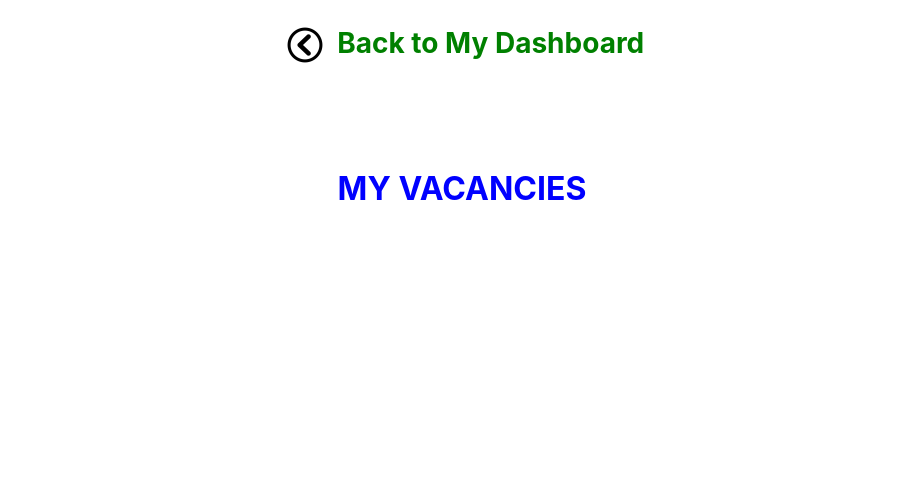
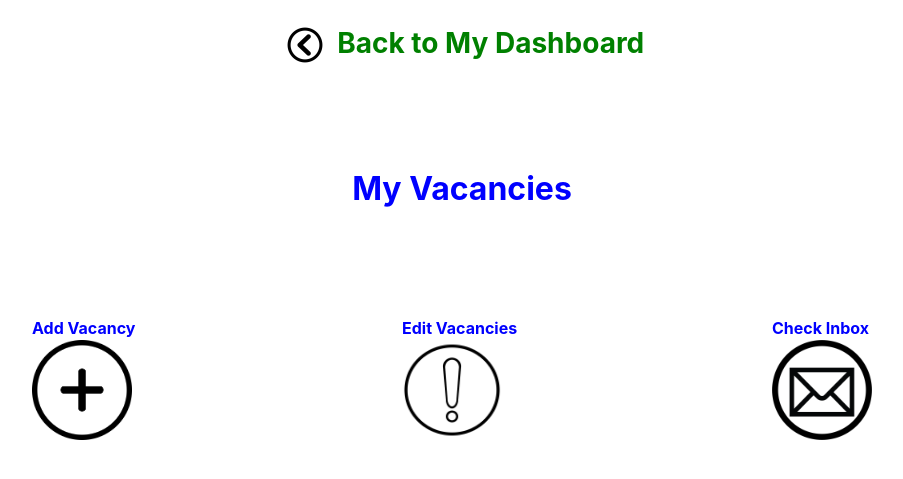
Before and after one commit to Herkry/Kenyan_Careers_WebApp, a PHP site: page /Employer/employer_vacancy_home.php in a window 1320 px wide. Shown: the top 479 px of the page, without its empty margins (198-1101 px from the left). Run offline with PHP 8.4, Linux system fonts and the light colour scheme; the visitor is signed in with stand-in values (Sample User, id 1).

Commit message:
Set up Vacancies page

```diff
--- a/kenyan_careers_webapp/Employer/employer_homepage.php
+++ b/kenyan_careers_webapp/Employer/employer_homepage.php
@@ -37,7 +37,7 @@ if(!isset($_SESSION['myid']))
 		<ul>
 			<li><a href="/Kenyan_Careers_WebApp/kenyan_careers_webapp/index.html">Homepage</a></li>
 			<li><a href="employer_profile.php">Profile</a></li>
-      <li><a href="#">Vacancy</a></li>
+      <li><a href="employer_vacancy_home.php">Vacancy</a></li>
 			<li><a href="#">Blog Articles</a></li>
 			<li><a href="employers_all_list.php">View Other Employers</a></li>
 			<li><a href="employer_logout.php">Logout</a></li>
@@ -75,7 +75,7 @@ if(!isset($_SESSION['myid']))
 	</div>
 </div>
 <div id="footer" class="container">
-	<p>&copy; UsaidiziHub. All rights reserved. 2020</p>
+	<p>&copy; Kenyan Careers. All rights reserved. 2020</p>
 </div>
 </body>
 </html>
--- a/kenyan_careers_webapp/Employer/employer_vacancy_home.php
+++ b/kenyan_careers_webapp/Employer/employer_vacancy_home.php
@@ -29,7 +29,25 @@ session_start();
          <div class="container">
 
              <div id="header">
-                 <h2 style = "color: blue; font-weight: bold"> MY VACANCIES</h2>
+                 <h2 style = "color: blue; font-weight: bold"> My Vacancies</h2>
+             </div>
+
+             <div class="container" style="margin-left:110px;">
+
+             <div class="row" style="display: flex;align-content:center;flex-direction:row">
+               <div class="col-md-4">
+                 <b style="color:blue;">Add Vacancy</b><br>
+                 <a href="#"><img  width="100" height="100" src="/Kenyan_Careers_WebApp/kenyan_careers_webapp/Assets/Images/employeradd.png" alt=""></a>
+               </div>
+               <div class="col-md-4">
+                 <b style="color:blue;">Edit Vacancies</b> <br>
+                 <a href="#"><img  width="100" height="100" src="/Kenyan_Careers_WebApp/kenyan_careers_webapp/Assets/Images/employeredit.png" alt=""></a>
+               </div>
+               <div class="col-md-4">
+                 <b style="color:blue;"> Check Inbox</b><br>
+                 <a href="#"><img  width="100" height="100" src="/Kenyan_Careers_WebApp/kenyan_careers_webapp/Assets/Images/employeremail.png" alt=""></a>
+               </div>
+             </div>
              </div>
 
         </div>
```
Also changed, not shown: kenyan_careers_webapp/Assets/Images/employeradd.png (added), kenyan_careers_webapp/Assets/Images/employeredit.png (added), kenyan_careers_webapp/Assets/Images/employeremail.png (added).
